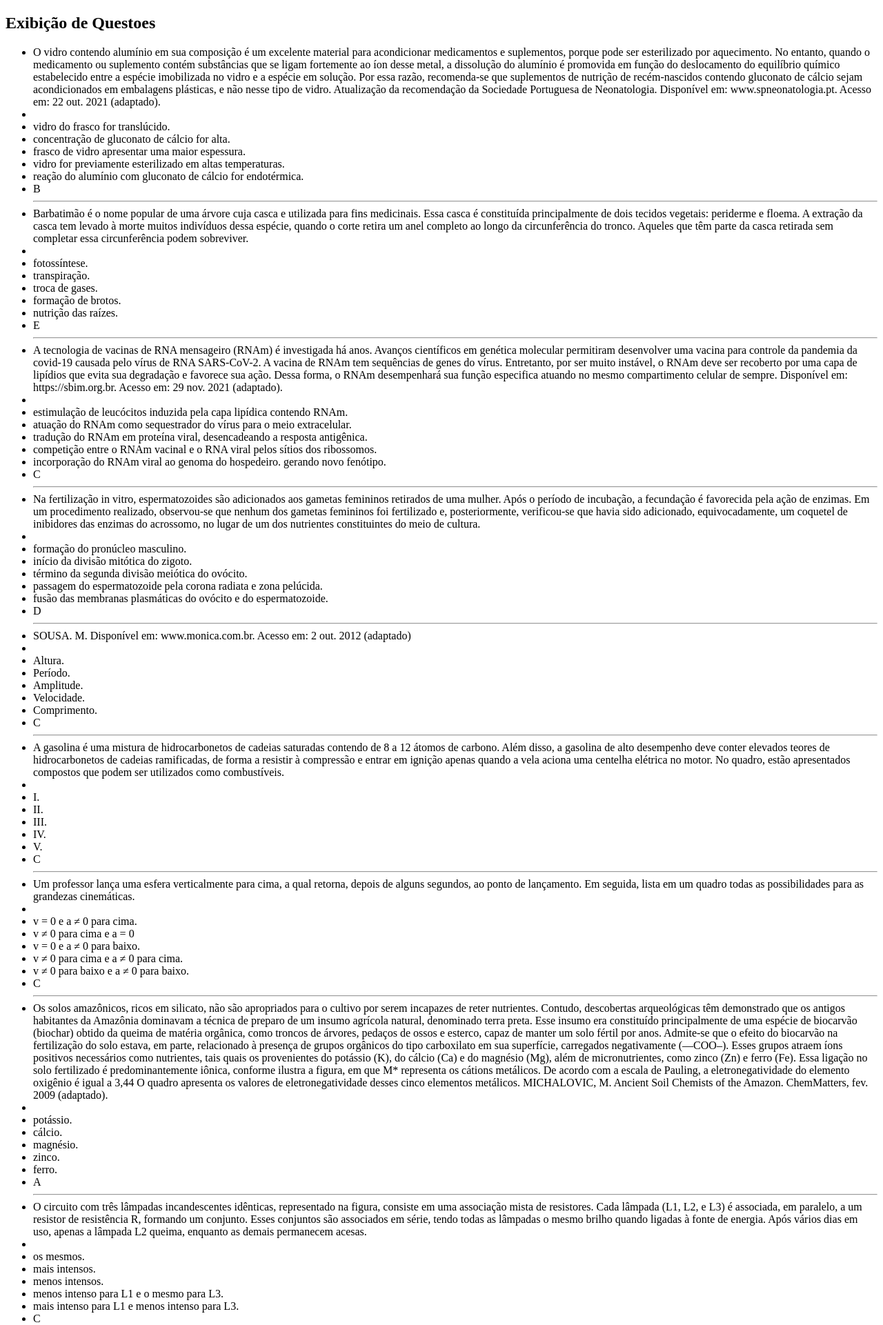
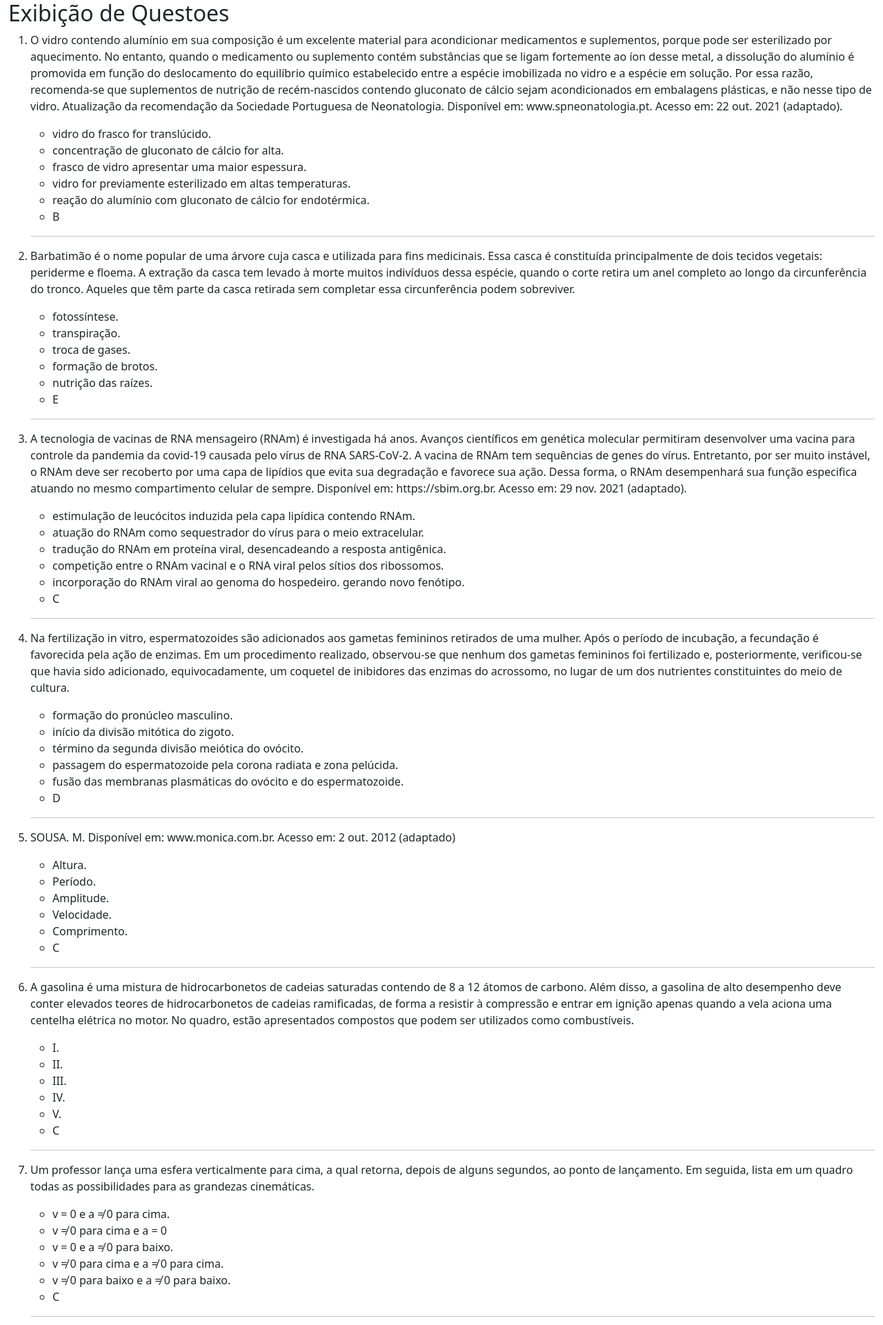
Before and after one commit to GiseleBCSantos/Projeto-IFPI_Questoes, a Django app: page / in a window 1280 px wide. Shown: the top 1921 px of the page at 69% size. Run offline with Django 5.2, Linux system fonts and the light colour scheme; data comes from the database, SQL or seed files in the repository; both versions use the stored data as it was after the commit.

Commit message:
Template index alterado

```diff
--- a/ifpi_questoes/questao/templates/questao/index.html
+++ b/ifpi_questoes/questao/templates/questao/index.html
@@ -4,29 +4,33 @@
 <head>
     <meta charset="UTF-8">
     <meta name="viewport" content="width=device-width, initial-scale=1.0">
+    <link href="https://cdn.jsdelivr.net/npm/bootstrap@5.3.3/dist/css/bootstrap.min.css" rel="stylesheet" integrity="sha384-QWTKZyjpPEjISv5WaRU9OFeRpok6YctnYmDr5pNlyT2bRjXh0JMhjY6hW+ALEwIH" crossorigin="anonymous">
     <title>Jogadores</title>
 </head>
 
 <body>
-    <div class="container">
+    <div class="container-fluid">
         <h2>Exibição de Questoes</h2>
 
-        <ul>
+        <ol>
             {% for questao in questoes %}
-            <li>{{questao.contexto}}</li>
-            <li>{{questao.pergunta}}</li>
+            <li>
+                <p>{{questao.contexto}}</p>
+                <p>{{questao.pergunta}}</p>
+            </li>
+            <ul>
             <li>{{questao.letra_a}}</li>
             <li>{{questao.letra_b}}</li>
             <li>{{questao.letra_c}}</li>
             <li>{{questao.letra_d}}</li>
             <li>{{questao.letra_e}}</li>
 
-            <li>{{questao.answer}}</li>
-
+            <li class="resposta">{{questao.answer}}</li>
+        </ul>
 
             <hr>
             {% endfor %}
-        </ul>
+        </ol>
 
     </div>
 
```
Also changed, not shown: ifpi_questoes/db.sqlite3.
